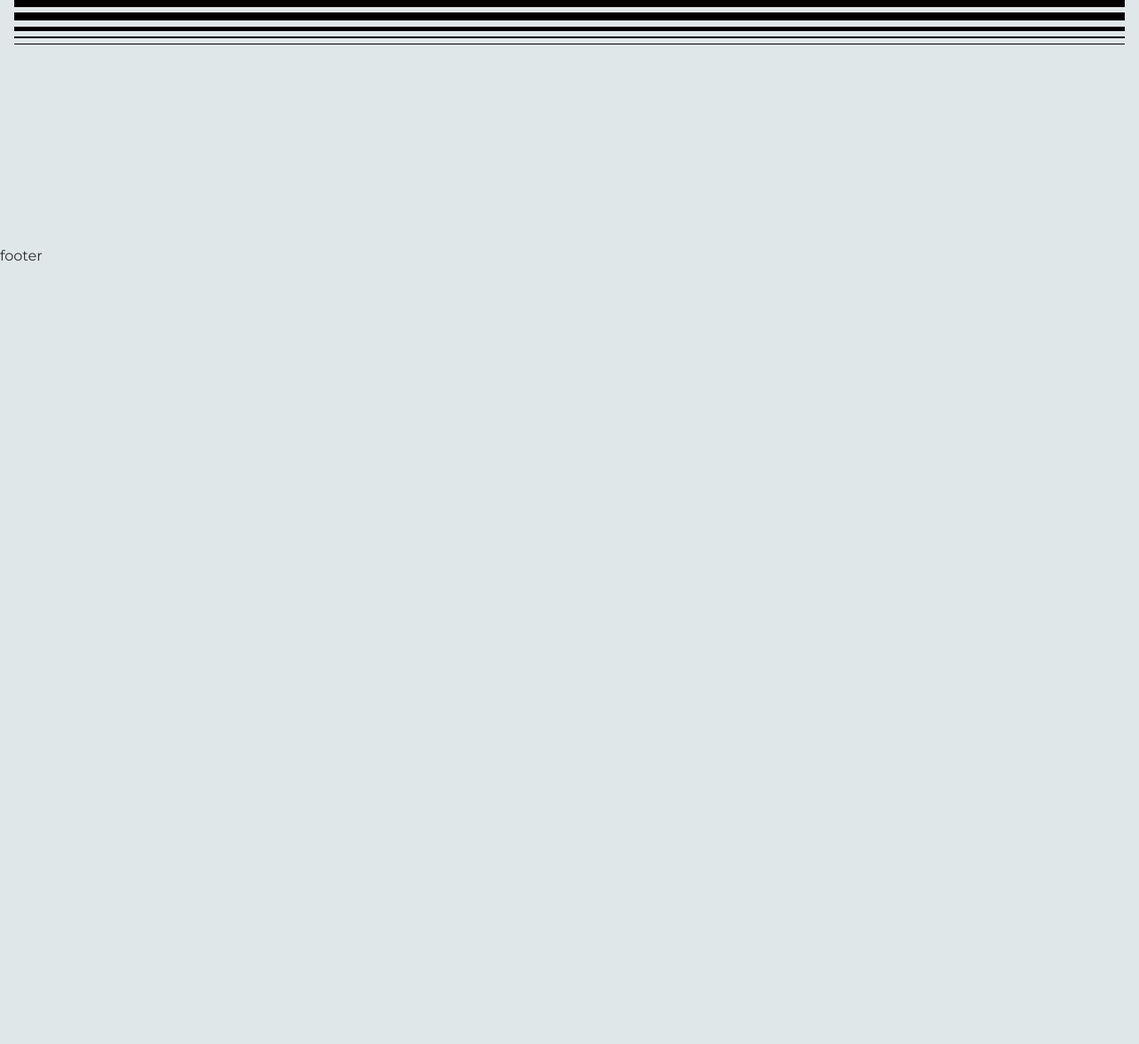
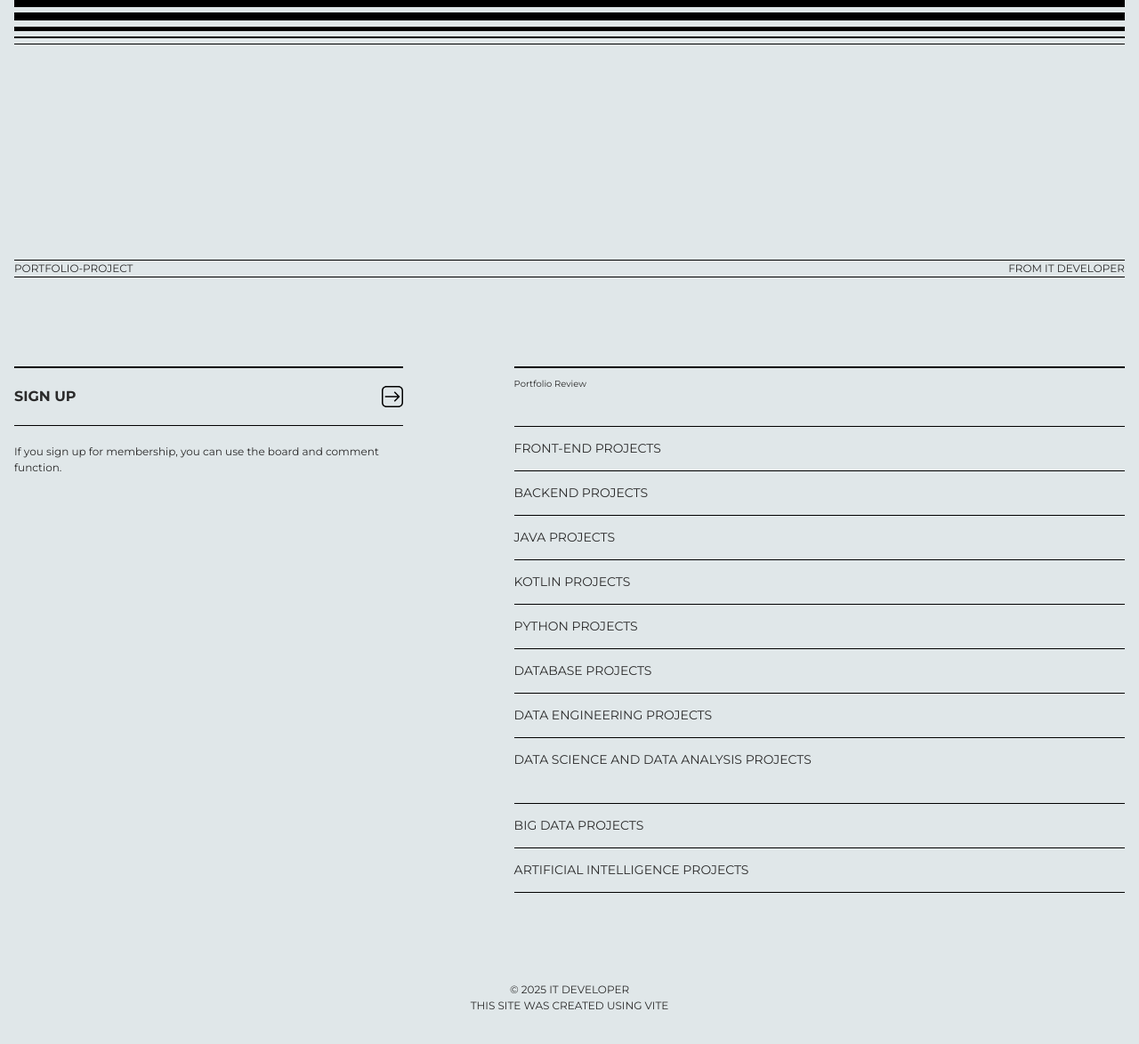
Before and after one commit to Sol-Data/Portfolio-Site-Vite, a website built with Vite: page src/index.html in a window 1280 px wide. Shown: the part 9156-10330 px from the top of the page at 89% size. Before the commit the page ends 9456 px from the top, so only its background shows below. Built offline with nearby package versions, Linux system fonts and the light colour scheme; a small style sheet from the web is missing; a web font is replaced by a local one.

Commit message:
Complete the footer area

```diff
--- a/src/assets/css/section/footer.css
+++ b/src/assets/css/section/footer.css
@@ -1,3 +1,91 @@
 #footer {
+    font-family: var(--mainEng-font);
+}
+.footer__inner {
+    padding: 16px;
+}
+.footer__text {
+    font-size: 12px;
+    text-transform: uppercase;
+    border-top: 1px solid var(--black);
+    border-bottom: 1px solid var(--black);
+    display: flex;
+    justify-content: space-between;
+}
+.footer__info {
+    display: flex;
+    justify-content: space-between;
+    margin: 100px 0;
+}
+.footer__info .left {
+    width: 35%;
+}
+.footer__info .left .title {
+    border-top: 2px solid var(--black);
+    border-bottom: 1px solid var(--black);
+    padding: 20px 0;
+    text-transform: uppercase;
+    font-weight: 700;
+    background: url(../../img/arrow.svg) no-repeat right 20px;
+    transition: all 0.3s;
+}
+.footer__info .left .title:hover {
+    background-color: var(--black400);
+    padding-left: 10px;
+    border-color: transparent;
+}
+.footer__info .left .desc {
+    font-size: 12px;
+    padding-top: 20px;
+}
+.footer__info .right {
+    width: 55%;
+}
+.footer__info .right h3 {
+    border-top: 2px solid var(--black);
+    font-size: 10px;
+    margin-bottom: 40px;
+    padding-top: 10px;
+}
+.footer__info .right ul {
+    border-top: 1px solid var(--black);
+}
+.footer__info .right li {
+    border-bottom: 1px solid var(--black);
+}
+.footer__info .right li a {
+    padding: 14px 0;
+    font-size: 14px;
+    display: inline-block;
+    text-transform: uppercase;
+}
+.footer__info .right li em {
+    font-size: 12px;
+    padding-left: 10px;
+    opacity: 0;
+    transition: all 0.3s;
+}
+.footer__info .right li:hover em {
+    opacity: 1;
+}
+.footer__right {
+    text-align: center;
+    text-transform: uppercase;
+    font-size: 12px;
+    margin-bottom: 20px;
+}
 
+@media (max-width: 800px) {
+    .footer__info {
+        flex-direction: column;
+    }
+    .footer__info .left {
+        width: 100%;
+    }
+    .footer__info .left .desc {
+        margin-bottom: 40PX;
+    }
+    .footer__info .right {
+        width: 100%;
+    }
 }
--- a/src/index.html
+++ b/src/index.html
@@ -366,7 +366,69 @@
    <!--//main-->
 
    <footer id="footer" role="contentinfo">
-    footer
+      <div class="footer__inner">
+         <h2 class="footer__text">
+            <div>Portfolio-Project</div>
+            <div>From IT Developer</div>
+         </h2>
+         <div class="footer__info">
+            <div class="left">
+               <div class="title">
+                 <a href="#">Sign Up</a>
+               </div>
+               <p class="desc">If you sign up for membership, you can use the board and comment function.</p>
+            </div>
+            <div class="right">
+               <h3>Portfolio Review</h3>
+               <ul>
+                  <li>
+                     <a href="https://github.com/Sol-Data/Portfolio-Site-Vite.git">Front-End Projects</a>
+                     <em>You can see projects related to the Front-End</em>
+                  </li>
+                  <li>
+                     <a href="https://github.com/Sol-Data">Backend Projects</a>
+                     <em>You can see projects related to the Backend</em>
+                  </li>
+                  <li>
+                     <a href="https://github.com/Sol-Data">Java Projects</a>
+                     <em>You can see projects related to the Java</em>
+                  </li>
+                  <li>
+                     <a href="https://github.com/Sol-Data">Kotlin Projects</a>
+                     <em>You can see projects related to the Kotlin</em>
+                  </li>
+                  <li>
+                     <a href="https://github.com/Sol-Data">Python Projects</a>
+                     <em>You can see projects related to the Python</em>
+                  </li>
+                  <li>
+                     <a href="https://github.com/Sol-Data">Database Projects</a>
+                     <em>You can see projects related to the Database</em>
+                  </li>
+                  <li>
+                     <a href="https://github.com/Sol-Data">Data Engineering Projects</a>
+                     <em>You can see projects related to the Data Engineering</em>
+                  </li>
+                  <li>
+                     <a href="https://github.com/Sol-Data">Data Science and Data Analysis Projects</a>
+                     <em>You can see projects related to the Data Science and Data Analysis</em>
+                  </li>
+                  <li>
+                     <a href="https://github.com/Sol-Data">Big Data Projects</a>
+                     <em>You can see projects related to the Big Data</em>
+                  </li>
+                  <li>
+                     <a href="https://github.com/Sol-Data">Artificial Intelligence Projects</a>
+                     <em>You can see projects related to the Artificial Intelligence</em>
+                  </li>
+               </ul>
+            </div>
+         </div>
+         <div class="footer__right">
+            &copy; 2025 IT Developer<br />
+            This site was created using Vite
+         </div>
+      </div>
    </footer>
    <!--//footer-->
 
```
